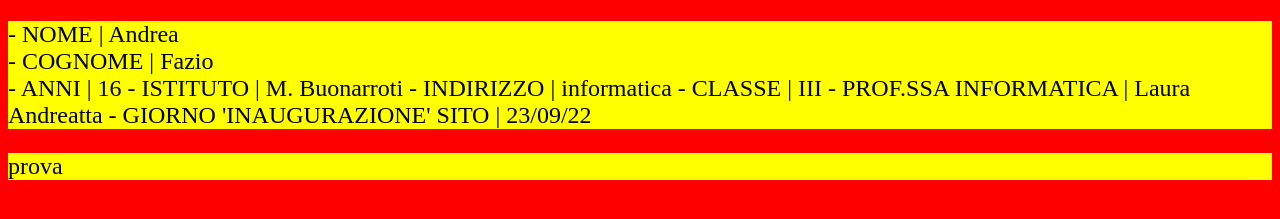
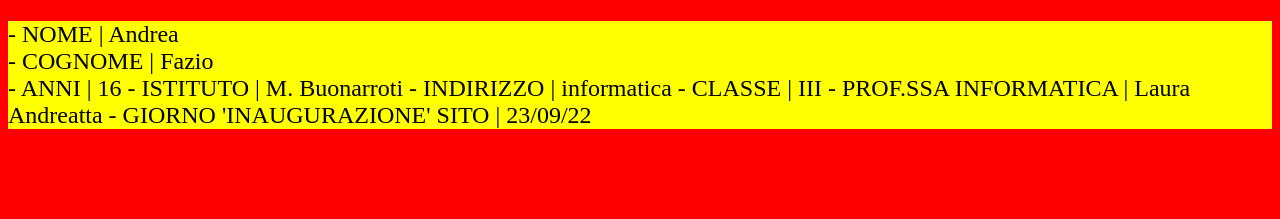
Before and after one commit to Andrea-Fazio/fazioweb, a plain HTML site: page public_html/presentz_me.html.html in a window 1280 px wide. Shown: the part 105-324 px from the top of the page. Drawn offline with Linux system fonts and the light colour scheme.

Commit message:
Update presentz_me.html.html

```diff
--- a/public_html/presentz_me.html.html
+++ b/public_html/presentz_me.html.html
@@ -30,9 +30,6 @@
                 - PROF.SSA INFORMATICA | Laura Andreatta
                 - GIORNO 'INAUGURAZIONE' SITO | 23/09/22
             </p>
-            <p>
-                prova
-            </p>
         </div>
     </body>
 </html>
```
